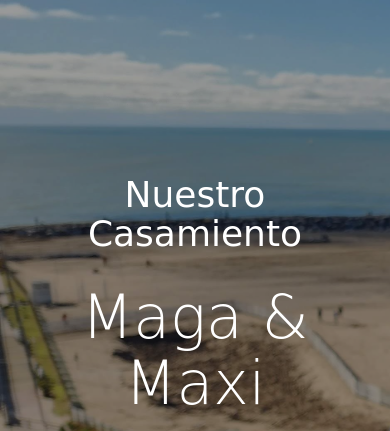
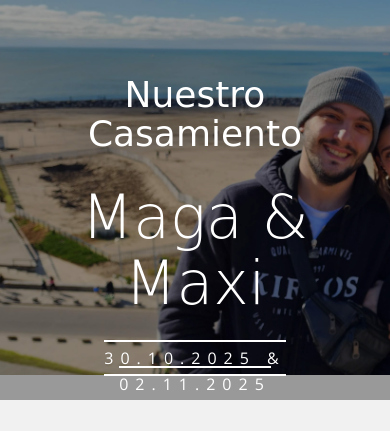
Before and after one commit to maxihschuster/PaginaCasamiento, a website: page index.html in a window 390 px wide. Shown: the top 431 px of the page. Drawn offline with nearby package versions, Linux system fonts and the light colour scheme; some packages are replaced by stand-ins of ours; files whose address does not match are found by name; a web font is replaced by a local one.

```diff
--- a/css/style.css
+++ b/css/style.css
@@ -155,7 +155,7 @@
 @media screen and (max-width: 768px) {
   .fh5co-cover,
   .fh5co-hero {
-    height: 700px;
+    height: 400px;
   }
 }
 
@@ -172,6 +172,8 @@
 
 .fh5co-cover {
   background-size: cover;
+  background-position: center center ;
+  background-repeat: no-repeat;
   position: relative;
 }
 
@@ -192,7 +194,7 @@
 
 @media screen and (max-width: 768px) {
   .fh5co-cover .display-t {
-    height: 600px;
+    height: 400px;
   }
 }
 
@@ -721,17 +723,6 @@
   -o-transition: 0.5s;
   transition: 0.5s;
 }
-
-
-
-
-
-
-
-
-
-
-
 
 
 
```
